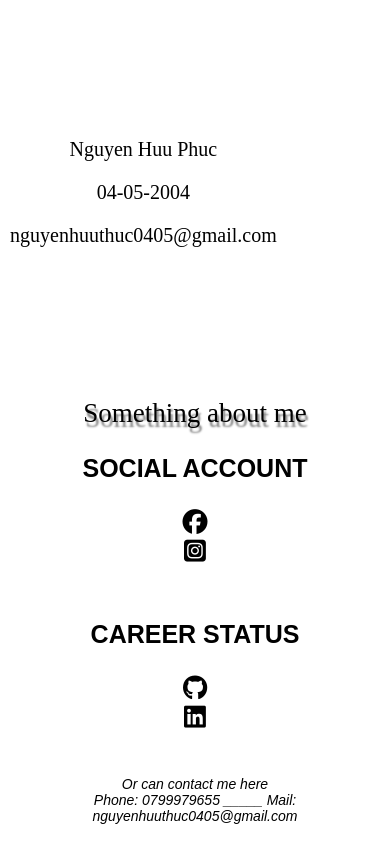
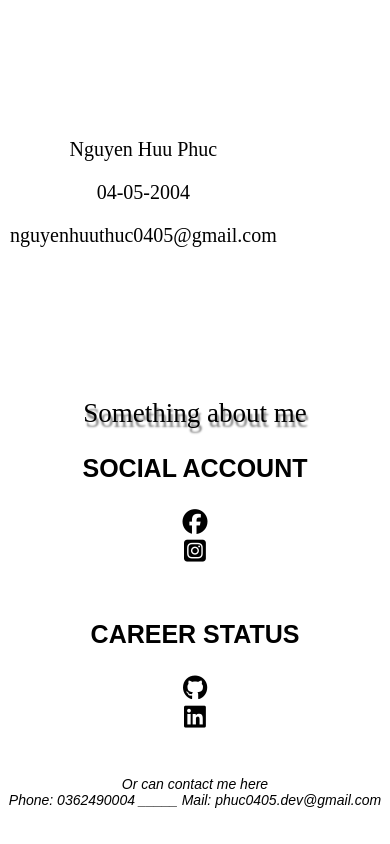
Before and after one commit to Nonobeam/myPorfolio, a plain HTML site: page index.html in a window 390 px wide. Shown: the part 1282-2126 px from the top of the page. Drawn offline with nearby package versions, Linux system fonts and the light colour scheme; some icons are missing; a web font is replaced by a local one.

Commit message:
update phone number and email address

```diff
--- a/index.html
+++ b/index.html
@@ -69,7 +69,7 @@
         <!-- Some person_infor detail -->
         <div class="final">
             <div class ="personal_infor">Or can contact me here</div>
-            <div class ="phone_mail"> Phone: 0799979655 _____ Mail: nguyenhuuthuc0405@gmail.com</div>
+            <div class ="phone_mail"> Phone: 0362490004 _____ Mail: phuc0405.dev@gmail.com</div>
         </div>
     </body>
 
```
